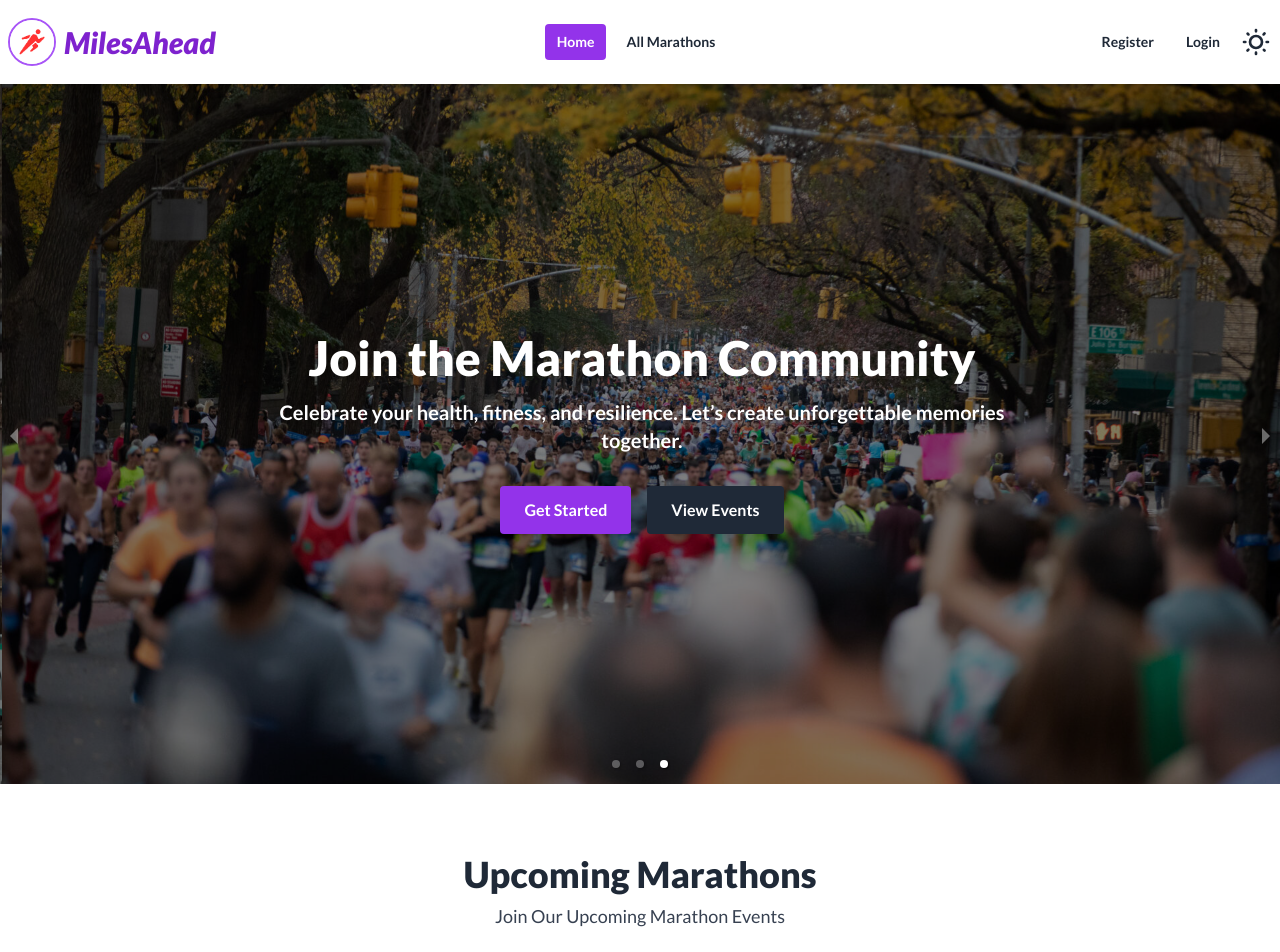
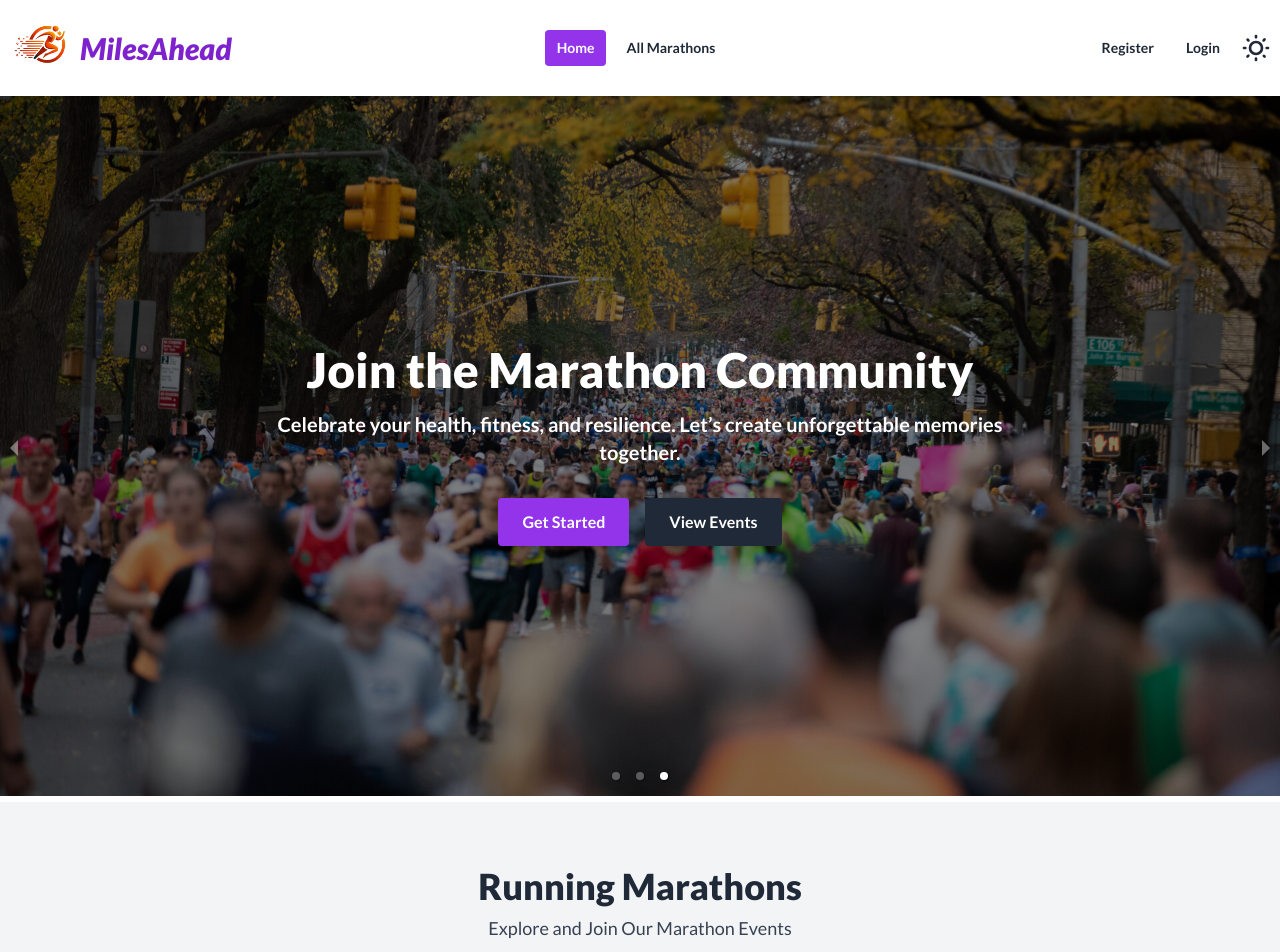
Before and after one commit to tusherbhakta/MilesAhead-client, a React (Vite) app: page / in a window 1280 px wide. Shown: the top 952 px of the page. Built offline with nearby package versions, Linux system fonts and the light colour scheme; no server answers.

Commit message:
logo added

```diff
--- a/src/components/shared/Header.jsx
+++ b/src/components/shared/Header.jsx
@@ -119,7 +119,7 @@ const Header = () => {
             className="text-2xl xl:text-3xl font-extrabold cursor-pointer flex items-center gap-2 dark:text-gray-200"
           >
             <span>
-              <img className="w-12 h-12 hidden md:block rounded-full border-2 border-purple-500" src={logo} alt="" />
+              <img className="w-16 h-16 hidden md:block items-center" src={logo} alt="" />
             </span>
             <span className="text-purple-700 dark:text-purple-500 italic">
               MilesAhead
--- a/src/pages/HomePage/HomePage.jsx
+++ b/src/pages/HomePage/HomePage.jsx
@@ -17,7 +17,7 @@ const HomePage = () => {
       </Helmet>
       {/* <Banner /> */}
       <CarouselComp />
-      {/* <RunningMarathons /> */}
+      <RunningMarathons />
       <UpcomingMarathons />
       <HowItWorks />
       <OurMission />
```
Also changed, not shown: public/logo-title.png, src/assets/logo-title.png.
